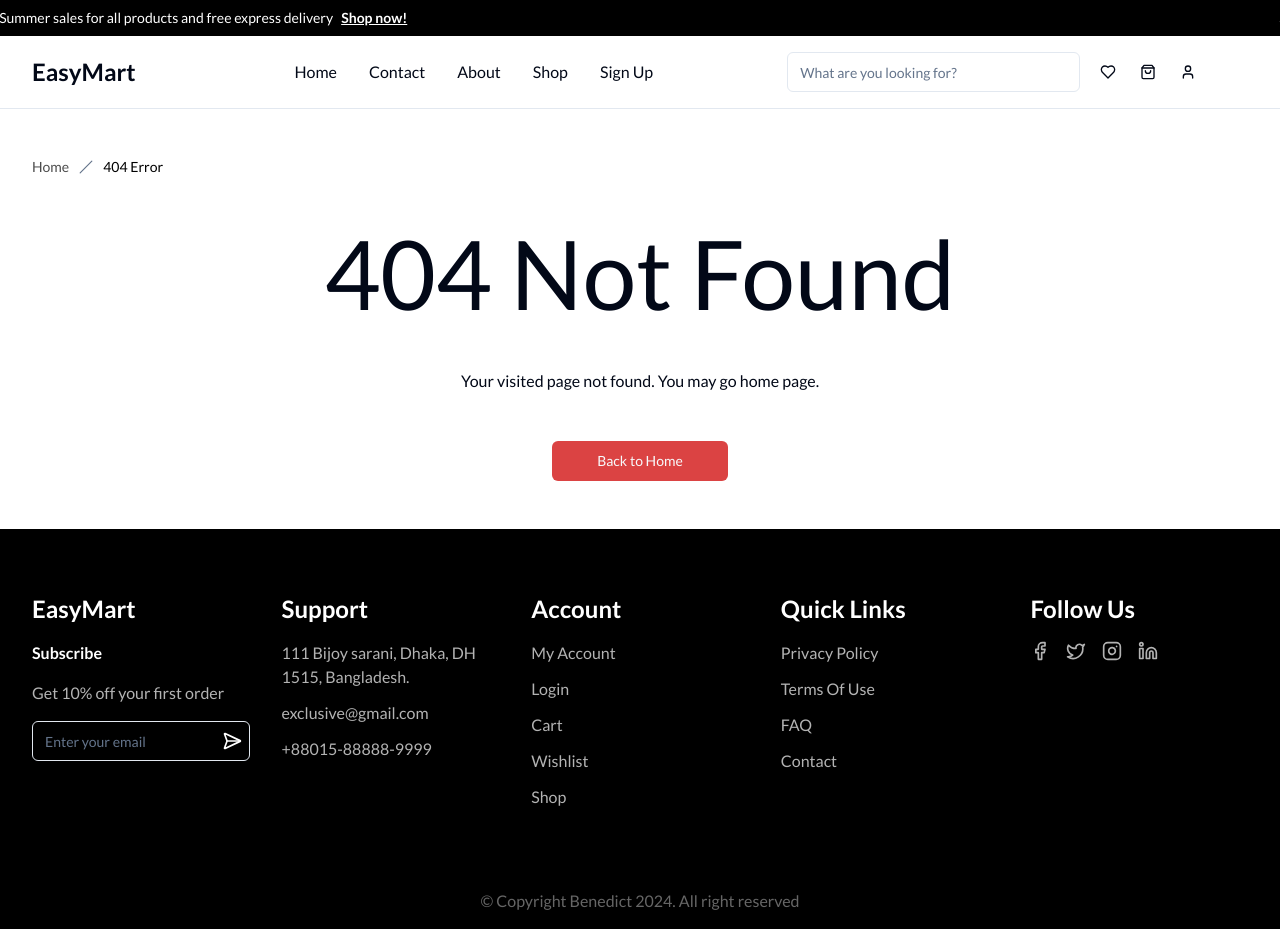
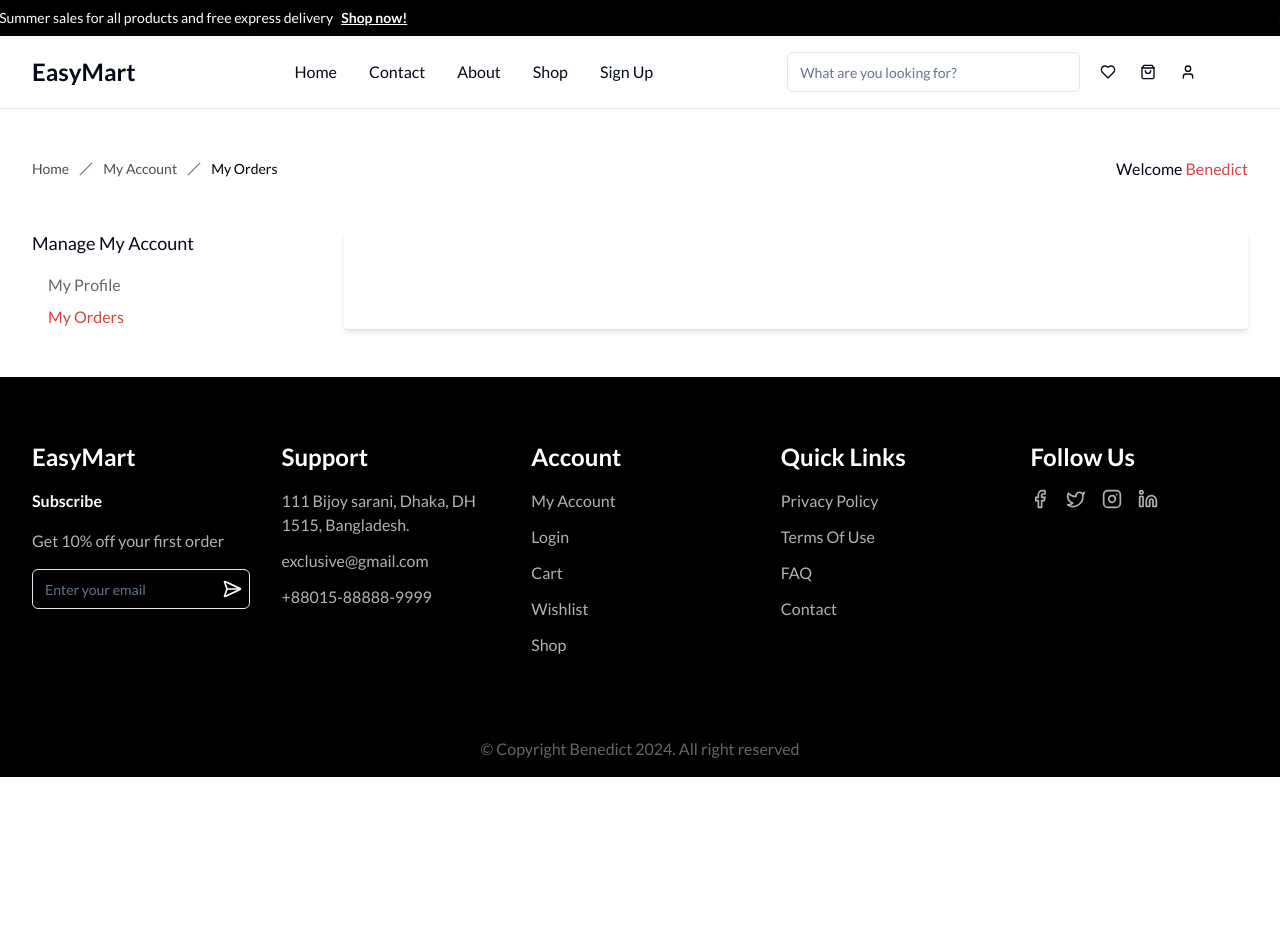
Before and after one commit to BenedictUmeozor/easy-mart, a Next.js app: page /account/orders in a window 1280 px wide. Before the commit this address had no page. After the commit the page ends 800 px from the top, so only its background shows below. Built offline with nearby package versions, Linux system fonts and the light colour scheme.

Commit message:
orders page start

```diff
--- /dev/null
+++ b/app/(account)/account/orders/page.tsx
@@ -0,0 +1,42 @@
+import MenuBar from '@/components/account/menu-bar';
+import Container from '@/components/layout/container';
+import BreadCrumbComponent from '@/components/shared/breadcrumb-component';
+import type { BreadCrumbLink } from '@/interfaces';
+
+const links: BreadCrumbLink[] = [
+  {
+    id: 1,
+    name: 'Home',
+    href: '/',
+    isPage: false,
+  },
+  {
+    id: 2,
+    name: 'My Account',
+    href: '/account',
+    isPage: false,
+  },
+  {
+    id: 3,
+    name: 'My Orders',
+    href: '/account/orders',
+    isPage: true,
+  },
+];
+
+export default function Page() {
+  return (
+    <main className='space-y-12 py-8 lg:py-12'>
+      <Container className='flex items-center gap-6 max-lg:flex-col lg:justify-between'>
+        <BreadCrumbComponent links={links} />
+        <p>
+          Welcome <span className='text-primary'>Benedict</span>
+        </p>
+      </Container>
+      <Container className='grid grid-cols-1 gap-8 lg:grid-cols-12'>
+        <MenuBar />
+        <div className='rounded bg-white p-8 shadow-md lg:col-span-9'></div>
+      </Container>
+    </main>
+  );
+}
```
